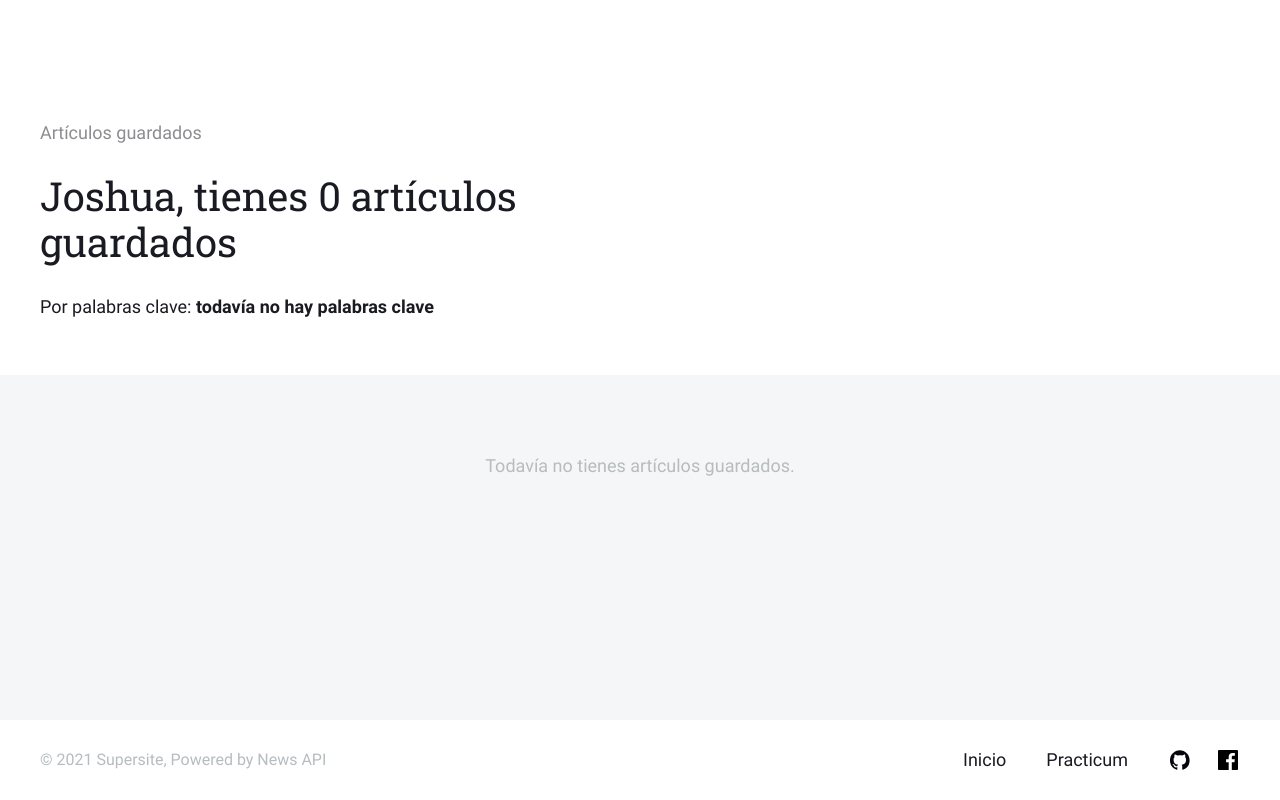
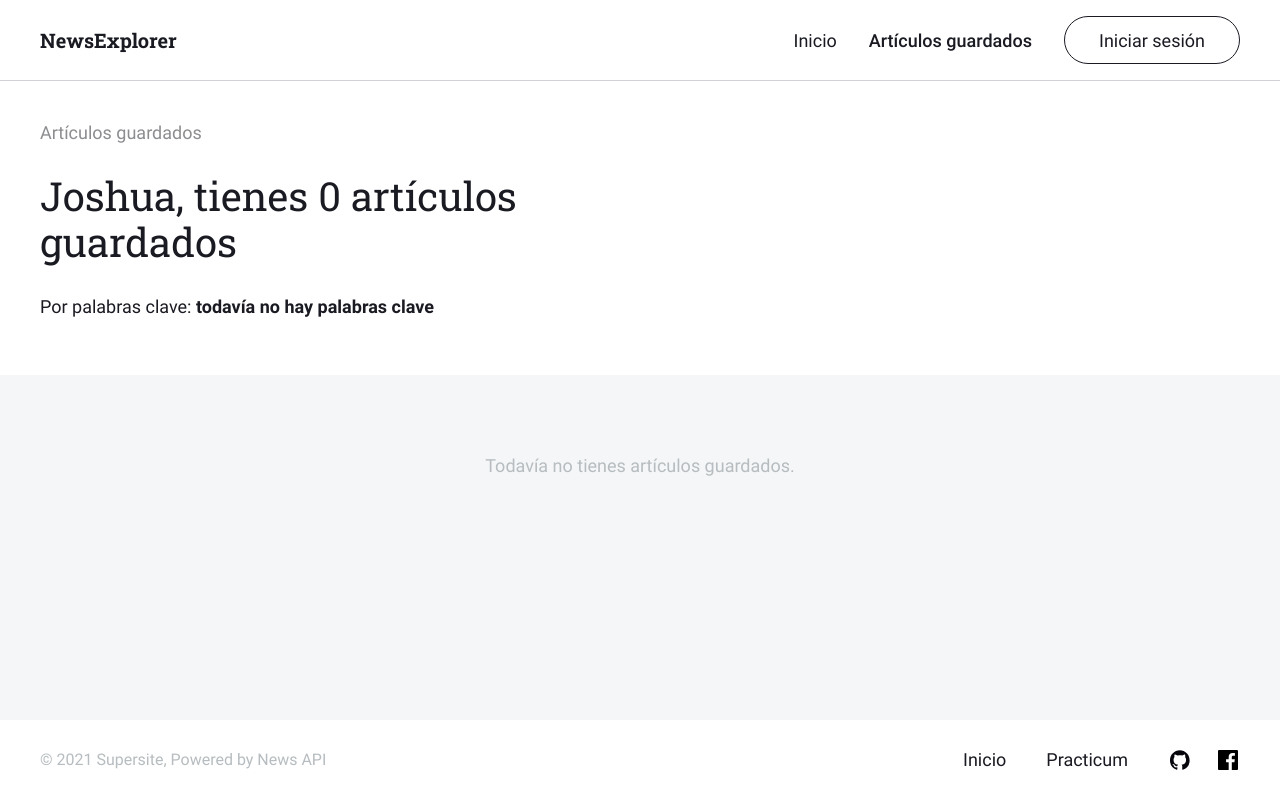
Before and after one commit to JoshuaSanchez21/news-explorer-frontend, a React (Vite) app: page /saved-news in a window 1280 px wide. Built offline with nearby package versions, Linux system fonts and the light colour scheme; no server answers.

Commit message:
feat: add themed navigation for saved news

```diff
--- a/src/components/Header/Header.css
+++ b/src/components/Header/Header.css
@@ -18,6 +18,22 @@
   font-size: 20px;
   font-weight: 700;
   text-decoration: none;
+}
+
+.header_theme_light .header__logo {
+  color: #fff;
+}
+
+.header_theme_dark {
+  border-bottom: 1px solid #d1d2d6;
+}
+
+.header_theme_dark .header__logo {
+  color: #1a1b22;
+}
+
+.header_theme_dark .header__menu-button {
+  color: #1a1b22;
 }
 
 @media screen and (max-width: 1023px) and (min-width: 768px) {
@@ -94,7 +110,8 @@
     line-height: 1;
   }
 
-  .header_menu-open {
-    background-color: #1a1b22;
+  .header_menu-open .header__logo,
+  .header_menu-open .header__menu-button {
+    color: #fff;
   }
 }
--- a/src/components/Header/Header.jsx
+++ b/src/components/Header/Header.jsx
@@ -1,20 +1,29 @@
 import { useState } from "react";
+import { Link } from "react-router-dom";
 import "./Header.css";
 import Navigation from "../Navigation/Navigation.jsx";
 
-function Header() {
+function Header({ theme = "light" }) {
   const [isMenuOpen, setIsMenuOpen] = useState(false);
 
   function handleMenuToggle() {
-    setIsMenuOpen(!isMenuOpen);
+    setIsMenuOpen((current) => !current);
   }
 
   return (
-    <header className={`header ${isMenuOpen ? "header_menu-open" : ""}`}>
+    <header
+      className={`header header_theme_${theme} ${
+        isMenuOpen ? "header_menu-open" : ""
+      }`}
+    >
       <div className="header__container">
-        <a className="header__logo" href="/">
+        <Link
+          className="header__logo"
+          to="/"
+          onClick={() => setIsMenuOpen(false)}
+        >
           NewsExplorer
-        </a>
+        </Link>
 
         <button
           className="header__menu-button"
@@ -25,14 +34,16 @@ function Header() {
           <span className="header__menu-icon">{isMenuOpen ? "×" : "☰"}</span>
         </button>
 
-        <Navigation isMenuOpen={isMenuOpen} />
-        {isMenuOpen && (
-          <div
-            className="header__overlay"
-            onClick={() => setIsMenuOpen(false)}
-          />
-        )}
+        <Navigation
+          theme={theme}
+          isMenuOpen={isMenuOpen}
+          onNavigate={() => setIsMenuOpen(false)}
+        />
       </div>
+
+      {isMenuOpen && (
+        <div className="header__overlay" onClick={() => setIsMenuOpen(false)} />
+      )}
     </header>
   );
 }
--- a/src/components/Main/Main.jsx
+++ b/src/components/Main/Main.jsx
@@ -85,7 +85,7 @@ function Main() {
   return (
     <main className="main">
       <section className="main__hero">
-        <Header />
+        <Header theme="light" />
 
         <div className="main__hero-content">
           <h1 className="main__title">
--- a/src/components/Navigation/Navigation.css
+++ b/src/components/Navigation/Navigation.css
@@ -5,7 +5,6 @@
 }
 
 .navigation__link {
-  color: #fff;
   font-size: 18px;
   text-decoration: none;
 }
@@ -24,7 +23,6 @@
   border-radius: 100px;
 
   background: transparent;
-  color: #fff;
 
   font-size: 18px;
 
@@ -37,6 +35,24 @@
 
 .navigation__login-button:hover {
   opacity: 0.85;
+}
+
+.navigation_theme_light .navigation__link {
+  color: #fff;
+}
+
+.navigation_theme_dark .navigation__link {
+  color: #1a1b22;
+}
+
+.navigation_theme_light .navigation__login-button {
+  border-color: #fff;
+  color: #fff;
+}
+
+.navigation_theme_dark .navigation__login-button {
+  border-color: #1a1b22;
+  color: #1a1b22;
 }
 
 @media screen and (max-width: 1023px) and (min-width: 768px) {
@@ -79,6 +95,15 @@
     gap: 22px;
   }
 
+  .navigation_mobile-open .navigation__link,
+  .navigation_mobile-open .navigation__login-button {
+    color: #fff;
+  }
+
+  .navigation_mobile-open .navigation__login-button {
+    border-color: #fff;
+  }
+
   .navigation__link {
     font-size: 18px;
   }
--- a/src/components/Navigation/Navigation.jsx
+++ b/src/components/Navigation/Navigation.jsx
@@ -1,11 +1,32 @@
+import { NavLink } from "react-router-dom";
 import "./Navigation.css";
 
-function Navigation({ isMenuOpen }) {
+function Navigation({ theme = "light", isMenuOpen, onNavigate }) {
   return (
-    <nav className={`navigation ${isMenuOpen ? "navigation_mobile-open" : ""}`}>
-      <a className="navigation__link navigation__link_active" href="/">
+    <nav
+      className={`navigation navigation_theme_${theme} ${
+        isMenuOpen ? "navigation_mobile-open" : ""
+      }`}
+    >
+      <NavLink
+        className={({ isActive }) =>
+          `navigation__link ${isActive ? "navigation__link_active" : ""}`
+        }
+        to="/"
+        onClick={onNavigate}
+      >
         Inicio
-      </a>
+      </NavLink>
+
+      <NavLink
+        className={({ isActive }) =>
+          `navigation__link ${isActive ? "navigation__link_active" : ""}`
+        }
+        to="/saved-news"
+        onClick={onNavigate}
+      >
+        Artículos guardados
+      </NavLink>
 
       <button className="navigation__login-button" type="button">
         Iniciar sesión
--- a/src/components/SavedNews/SavedNews.jsx
+++ b/src/components/SavedNews/SavedNews.jsx
@@ -8,7 +8,7 @@ function SavedNews() {
   return (
     <main className="saved-news">
       <div className="saved-news__header">
-        <Header />
+        <Header theme="dark" />
       </div>
 
       <SavedNewsHeader />
```
